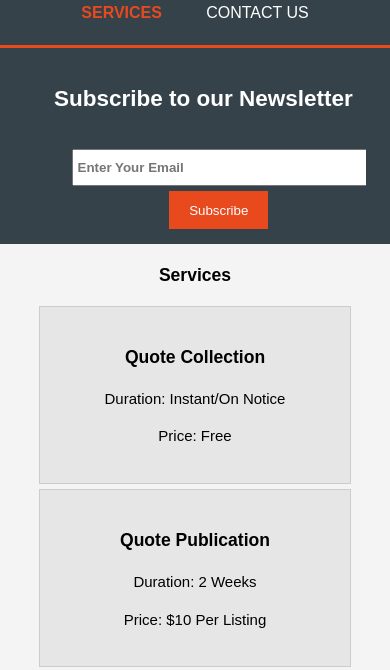
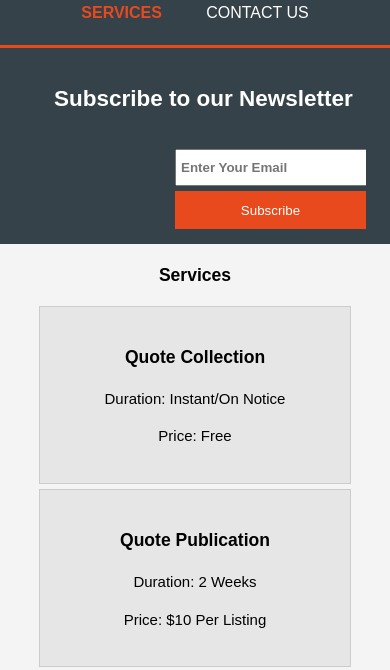
Before and after one commit to Binayak07/CSS-Responsive-Page-Demo, a plain HTML site: page services.html in a window 390 px wide. Shown: the part 108-778 px from the top of the page. Drawn offline with Linux system fonts and the light colour scheme.

Commit message:
UI changed and made responsive

```diff
--- a/services.html
+++ b/services.html
@@ -27,8 +27,8 @@
 	<div class="container">
 		<h1>Subscribe to our Newsletter</h1>
 		<form>
-			<input type="email" placeholder="Enter Your Email" style="outline-color:#861C1C">
-			<input type="submit" value="Subscribe" class="btn">
+			<input type="email" placeholder="Enter Your Email">
+			<button class="btn">Subscribe</button>
 		</form>
 	</div>
 </section>
```
